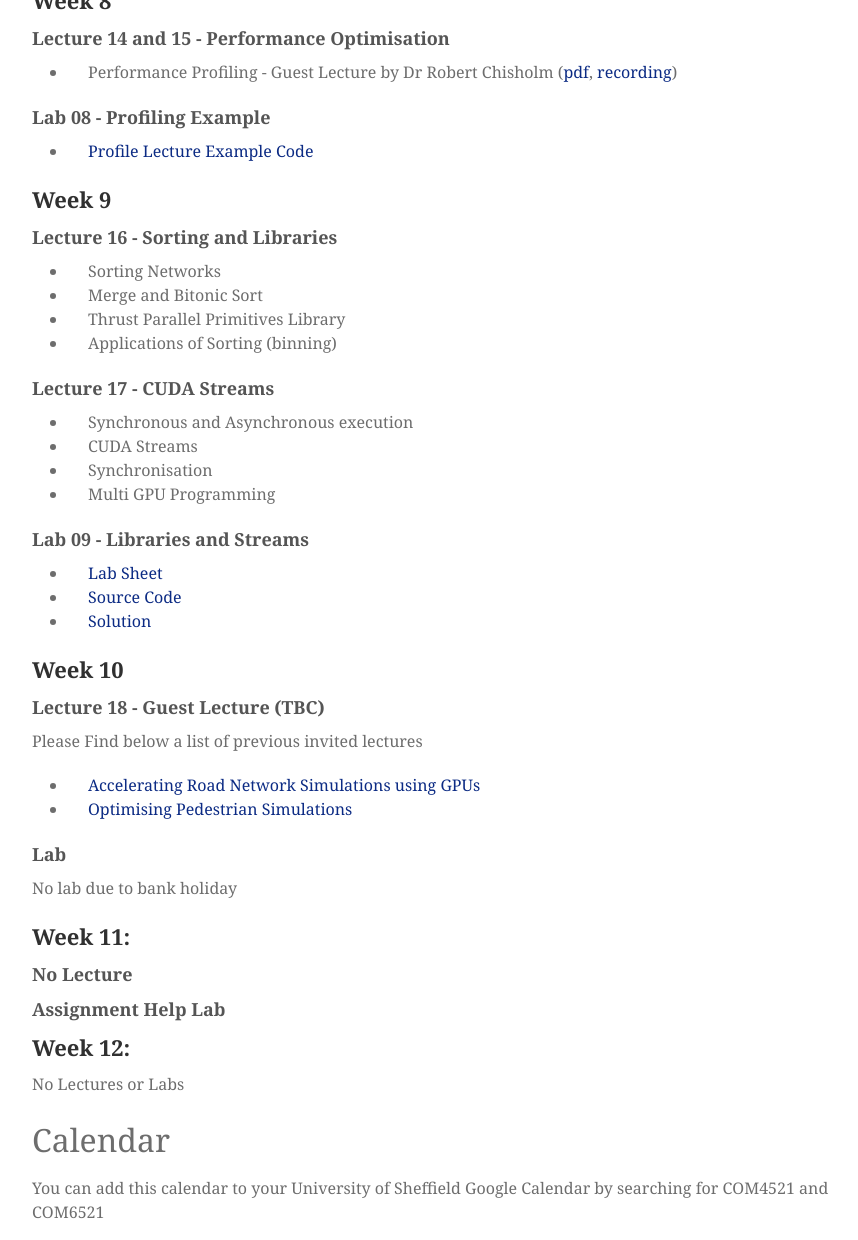
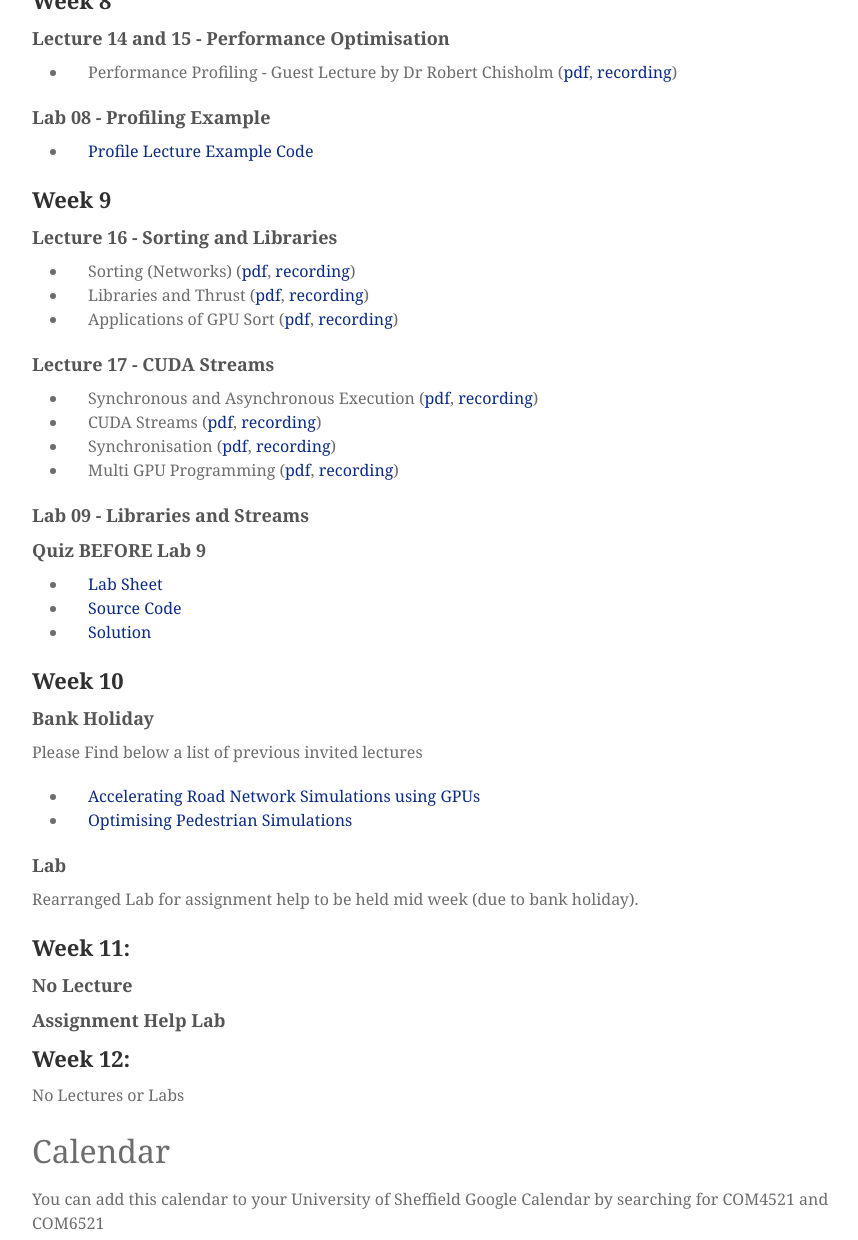
Before and after one commit to mondus/mondus.github.io, a Jekyll site: the page built from teaching/COM4521/index.md, in a window 1280 px wide and 1400 px high, scrolled down 5616 px, cut to the strip 0-1240 px from the top of the window. Shown: the whole strip, without its empty margins (208-1066 px from the left). Built offline with Jekyll 4.4.1, drawn with Linux system fonts in a browser that asks for light colours; nearby versions of some CDN libraries; some web fonts are replaced.

Commit message:
Update index.md

```diff
--- a/teaching/COM4521/index.md
+++ b/teaching/COM4521/index.md
@@ -226,19 +226,23 @@ Lectures are pre-recorded and are availble on the [COM4521  Parallel Computing w
 
 ### Lecture 16 - Sorting and Libraries
 
-* Sorting Networks
-* Merge and Bitonic Sort
-* Thrust Parallel Primitives Library
-* Applications of Sorting (binning)
+* Sorting (Networks) ([pdf](https://drive.google.com/file/d/1P-ove2cxmDTb4J6eqCNE6T5zSKnEwpaG/view?usp=sharing), [recording](https://digitalmedia.sheffield.ac.uk/media/Lecture+16+-+Part+01+-+Sorting/1_xre37phi))
+* Libraries and Thrust ([pdf](https://drive.google.com/file/d/1HI19ikicGWw3_2zNlK-pZixWcH6qNryM/view?usp=sharing), [recording](https://digitalmedia.sheffield.ac.uk/media/Lecture+16+-+Part+02+-+Libraries/1_twyysk9a))
+* Applications of GPU Sort ([pdf](https://drive.google.com/file/d/1xkv4Zw6g86W6lzF3bs2ZEQLGci7FvLKd/view?usp=sharing), [recording](https://digitalmedia.sheffield.ac.uk/media/Lecture+16+-+Part+03+-+Applications+of+Sort/1_ur7qxhff))
+
+
 
 ### Lecture 17 - CUDA Streams
 
-* Synchronous and Asynchronous execution
-* CUDA Streams
-* Synchronisation
-* Multi GPU Programming
+* Synchronous and Asynchronous Execution ([pdf](https://drive.google.com/file/d/1grdnZs88EvybgW1vydR7FaVgpglbZiCO/view?usp=sharing), [recording](https://digitalmedia.sheffield.ac.uk/media/Lecture+17+-+Part+01+-+Synchronous+and+Asynchronous+Execution/1_d6b13ebk))
+* CUDA Streams ([pdf](https://drive.google.com/file/d/113W7x70o-KcuRZ2gK6drp7QM2XvUWff8/view?usp=sharing), [recording](https://digitalmedia.sheffield.ac.uk/media/Lecture+17+-+Part+02+-+CUDA+Streams/1_4jsxnwiz))
+* Synchronisation ([pdf](https://drive.google.com/file/d/1Ejnt2KKrydP8AJRy36ZSwIKauruKiLkj/view?usp=sharing), [recording](https://digitalmedia.sheffield.ac.uk/media/Lecture+17+-+Part+03+-+Synchronisation/1_zftp0xht))
+* Multi GPU Programming ([pdf](https://drive.google.com/file/d/1Ejnt2KKrydP8AJRy36ZSwIKauruKiLkj/view?usp=sharing), [recording](https://digitalmedia.sheffield.ac.uk/media/Lecture+17+-+Part+04+-+Multi+GPU+Programming/1_k75fi901))
+
 
 ### Lab 09 - Libraries and Streams
+
+### Quiz BEFORE Lab 9
 
 * [Lab Sheet](https://drive.google.com/file/d/1nB7uOrb-ZolV5qsuiQEasBl9CDyg2axk/view?usp=sharing)
 * [Source Code](https://github.com/mondus/com4521/archive/Lab08_src.zip)
@@ -246,7 +250,7 @@ Lectures are pre-recorded and are availble on the [COM4521  Parallel Computing w
 
 ## Week 10
 
-### Lecture 18 - Guest Lecture (TBC)
+### Bank Holiday
 
 Please Find below a list of previous invited lectures
 
@@ -255,7 +259,7 @@ Please Find below a list of previous invited lectures
 
 ### Lab
 
-No lab due to bank holiday
+Rearranged Lab for assignment help to be held mid week (due to bank holiday).
 
 ## Week 11:
 
```
